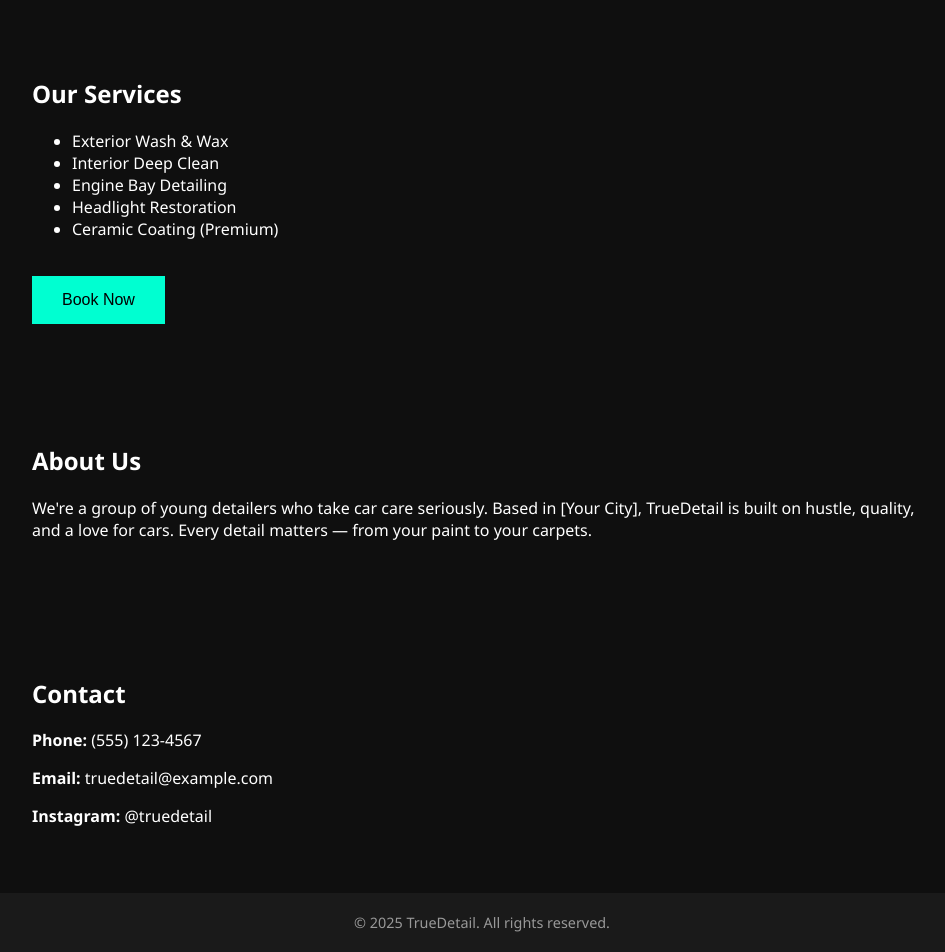
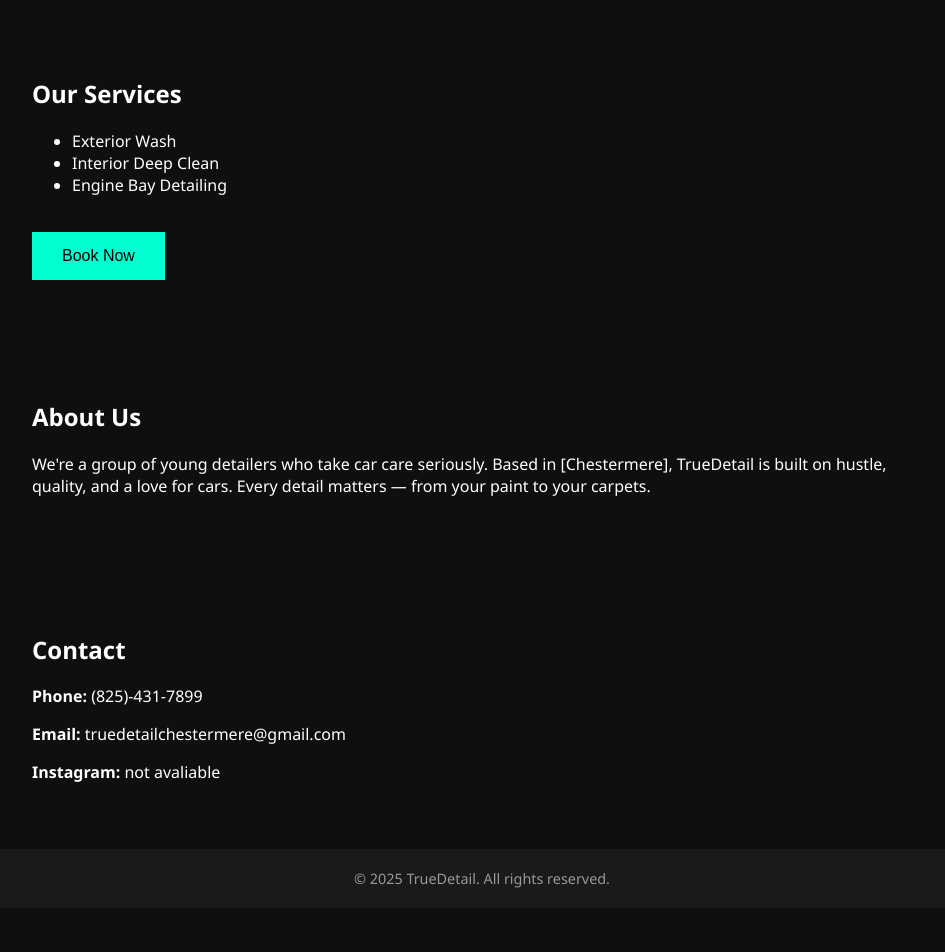
Before and after one commit to MBazin123/True-Deatil, a plain HTML site: page index.html in a window 1280 px wide. Shown: the part 184-1136 px from the top of the page, without its empty margins (158-1103 px from the left). After the commit the page ends 1092 px from the top, so only its background shows below. Drawn offline with Linux system fonts and the light colour scheme.

Commit message:
Update index.html

```diff
--- a/index.html
+++ b/index.html
@@ -81,11 +81,9 @@
   <section id="services">
     <h2>Our Services</h2>
     <ul>
-      <li>Exterior Wash & Wax</li>
+      <li>Exterior Wash</li>
       <li>Interior Deep Clean</li>
       <li>Engine Bay Detailing</li>
-      <li>Headlight Restoration</li>
-      <li>Ceramic Coating (Premium)</li>
     </ul>
     <button class="cta">Book Now</button>
   </section>
@@ -93,15 +91,15 @@
   <section id="about">
     <h2>About Us</h2>
     <p>
-      We're a group of young detailers who take car care seriously. Based in [Your City], TrueDetail is built on hustle, quality, and a love for cars. Every detail matters — from your paint to your carpets.
+      We're a group of young detailers who take car care seriously. Based in [Chestermere], TrueDetail is built on hustle, quality, and a love for cars. Every detail matters — from your paint to your carpets.
     </p>
   </section>
 
   <section id="contact">
     <h2>Contact</h2>
-    <p><strong>Phone:</strong> (555) 123-4567</p>
-    <p><strong>Email:</strong> truedetail@example.com</p>
-    <p><strong>Instagram:</strong> @truedetail</p>
+    <p><strong>Phone:</strong> (825)-431-7899</p>
+    <p><strong>Email:</strong> truedetailchestermere@gmail.com</p>
+    <p><strong>Instagram:</strong> not avaliable</p>
   </section>
 
   <footer>
```
